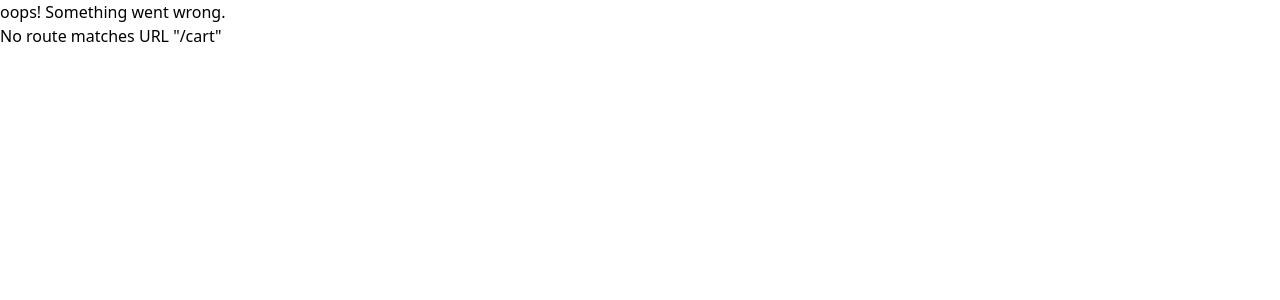
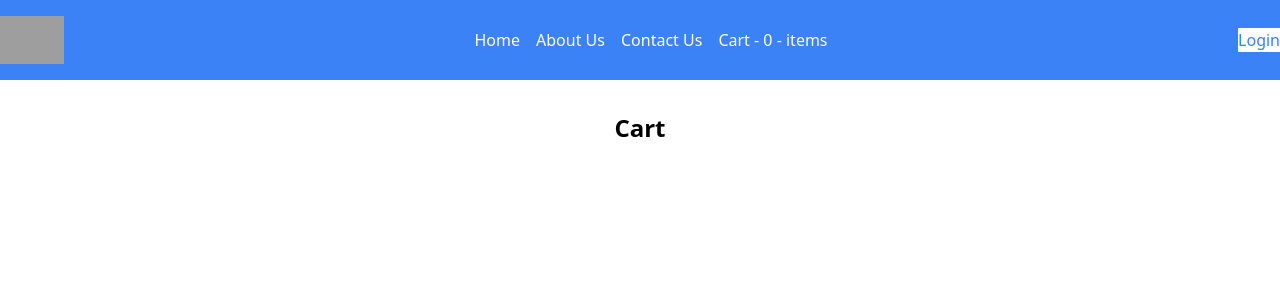
Before and after one commit to Karmit2196/namasteReact, a React (Create React App) app: page /cart in a window 1280 px wide. Shown: the top 300 px of the page. Built offline with nearby package versions, Linux system fonts and the light colour scheme; grey boxes are pictures that could not be loaded.

Commit message:
created redux store

```diff
--- a/package.json
+++ b/package.json
@@ -3,11 +3,13 @@
   "version": "0.1.0",
   "private": true,
   "dependencies": {
+    "@reduxjs/toolkit": "^1.9.5",
     "@testing-library/jest-dom": "^5.17.0",
     "@testing-library/react": "^13.4.0",
     "@testing-library/user-event": "^13.5.0",
     "react": "^18.2.0",
     "react-dom": "^18.2.0",
+    "react-redux": "^8.1.2",
     "react-router-dom": "^6.15.0",
     "react-scripts": "5.0.1",
     "web-vitals": "^2.1.4"
--- a/src/App.js
+++ b/src/App.js
@@ -2,13 +2,17 @@ import "./App.css";
 import Header from "./components/Header";
 import Body from "./components/Body";
 import { Outlet } from "react-router-dom";
+import { Provider } from "react-redux";
+import appStore from './utils/appStore'
 
 function App() {
   return (
-    <div className="app">
-      <Header />
-      <Outlet />
-    </div>
+    <Provider store={appStore}>
+      <div className="app">
+        <Header />
+        <Outlet />
+      </div>
+    </Provider>
   );
 }
 
--- /dev/null
+++ b/src/components/Cart.js
@@ -0,0 +1,18 @@
+import React from 'react'
+import { useSelector } from 'react-redux'
+import MenuItems from './MenuItems';
+
+const Cart = () => {
+
+    const cartItems = useSelector((store)=>store.cart.items);
+    return(
+        <div className='text-center m-4 p-4'>
+            <h1 className='text-2xl font-bold'>Cart</h1>
+            <div className='w-6/12 m-auto'>
+                <MenuItems itemCards={cartItems}/>
+            </div>
+        </div>
+    )
+}
+
+export default Cart
--- a/src/components/Header.js
+++ b/src/components/Header.js
@@ -1,8 +1,15 @@
 import { useState } from "react";
+import { useSelector } from "react-redux";
 import { Link } from "react-router-dom";
 
 const Header = () => {
   const [btnName, setBtnName] = useState("Login");
+
+  const cartItems = useSelector((store) => {
+    console.log(store)
+   return store.cart.items;
+  });
+  console.log(cartItems);
 
   return (
     <header className="bg-blue-500 py-4 mb-4">
@@ -45,7 +52,7 @@ const Header = () => {
                 to="/cart"
                 className="text-white hover:text-blue-200 transition duration-300"
               >
-                Cart
+                Cart - {`${cartItems.length} - items`}
               </Link>
             </li>
           </ul>
--- a/src/components/MenuItems.js
+++ b/src/components/MenuItems.js
@@ -1,6 +1,16 @@
 import React from "react";
+import { useDispatch } from "react-redux";
+import { addItem } from "../utils/cartSlice";
 
 const MenuItems = ({ itemCards }) => {
+
+  const dispatch = useDispatch();
+
+  const handleAddItem = (item) => {
+
+    dispatch(addItem(item))
+
+  }
   return (
     <div>
       {itemCards.map((item) => (
@@ -22,7 +32,7 @@ const MenuItems = ({ itemCards }) => {
                 src={`https://media-assets.swiggy.com/swiggy/image/upload/fl_lossy,f_auto,q_auto,w_200/${item.card.info.imageId}`}
                 alt="res-logo"
               />
-              <button className="bg-yellow-500 text-white px-3 py-2 rounded-full hover:bg-yellow-600 focus:outline-none absolute top-0 right-0 transform translate-x-1/2 -translate-y-1/2">
+              <button className="bg-yellow-500 text-white px-3 py-2 rounded-full hover:bg-yellow-600 focus:outline-none absolute top-0 right-0 transform translate-x-1/2 -translate-y-1/2" onClick={()=>handleAddItem(item)}>
                 Add to Cart
               </button>
             </div>
--- a/src/index.js
+++ b/src/index.js
@@ -8,6 +8,7 @@ import Body from "./components/Body";
 import Contact from "./components/Contact";
 import RestrauntMenu from "./components/RestrauntMenu";
 import { createBrowserRouter, RouterProvider } from "react-router-dom";
+import Cart from "./components/Cart";
 
 // If you want to start measuring performance in your app, pass a function
 // to log results (for example: reportWebVitals(console.log))
@@ -33,6 +34,10 @@ const appRouter = createBrowserRouter([
       {
         path:"/restraunts/:resId",
         element:<RestrauntMenu/>,
+      },
+      {
+        path:"/cart",
+        element:<Cart/>,
       }
     ],
     errorElement: <Error />,
--- /dev/null
+++ b/src/utils/appStore.js
@@ -0,0 +1,7 @@
+import { configureStore } from "@reduxjs/toolkit";
+import cartReucer from "./cartSlice";
+const appStore = configureStore({ reducer: {
+    cart:cartReucer
+} });
+
+export default appStore;
--- /dev/null
+++ b/src/utils/cartSlice.js
@@ -0,0 +1,23 @@
+import { createSlice } from "@reduxjs/toolkit";
+
+const cartSlice = createSlice({
+  name: "cart",
+  initialState: {
+    items: [],
+  },
+  reducers: {
+    addItem: (state, action) => {
+      state.items.push(action.payload);
+    },
+    removeItem: (state, action) => {
+      // Use filter to remove the item
+      state.items = state.items.filter((item) => item !== action.payload);
+    },
+    clearCart: (state, action) => {
+      state.items.length = 0;
+    },
+  },
+});
+
+export const { addItem, removeItem, clearCart } = cartSlice.actions;
+export default cartSlice.reducer;
```
Also changed, not shown: 1 other file (tests, documents, lock files or other folders).
